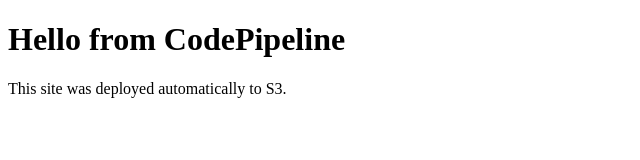
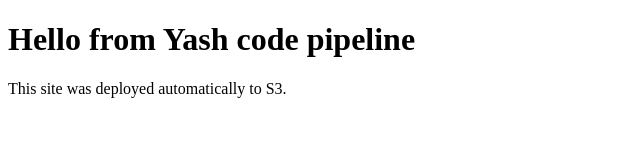
Before and after one commit to yash01dhawan-eng/aws-codepipeline, a plain HTML site: page index-2.html in a window 1280 px wide. Shown: the whole page, without its empty margins (0-640 px from the left). Drawn offline with Linux system fonts and the light colour scheme.

Commit message:
Update index-2.html

```diff
--- a/index-2.html
+++ b/index-2.html
@@ -6,7 +6,7 @@
   <title>My CI/CD Site</title>
 </head>
 <body>
-  <h1>Hello from CodePipeline </h1>
+  <h1>Hello from Yash code pipeline </h1>
   <p>This site was deployed automatically to S3.</p>
 </body>
 </html>
```
